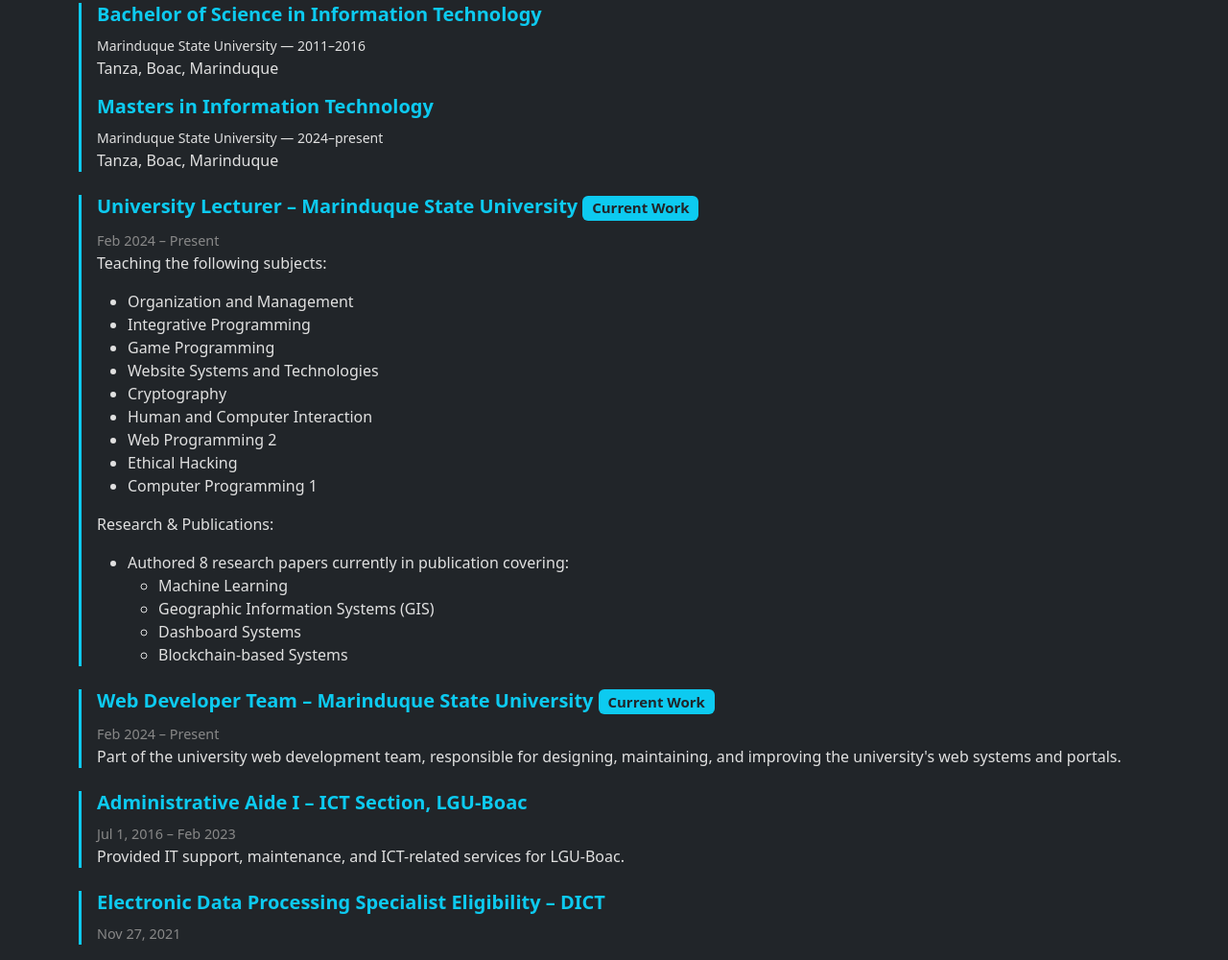
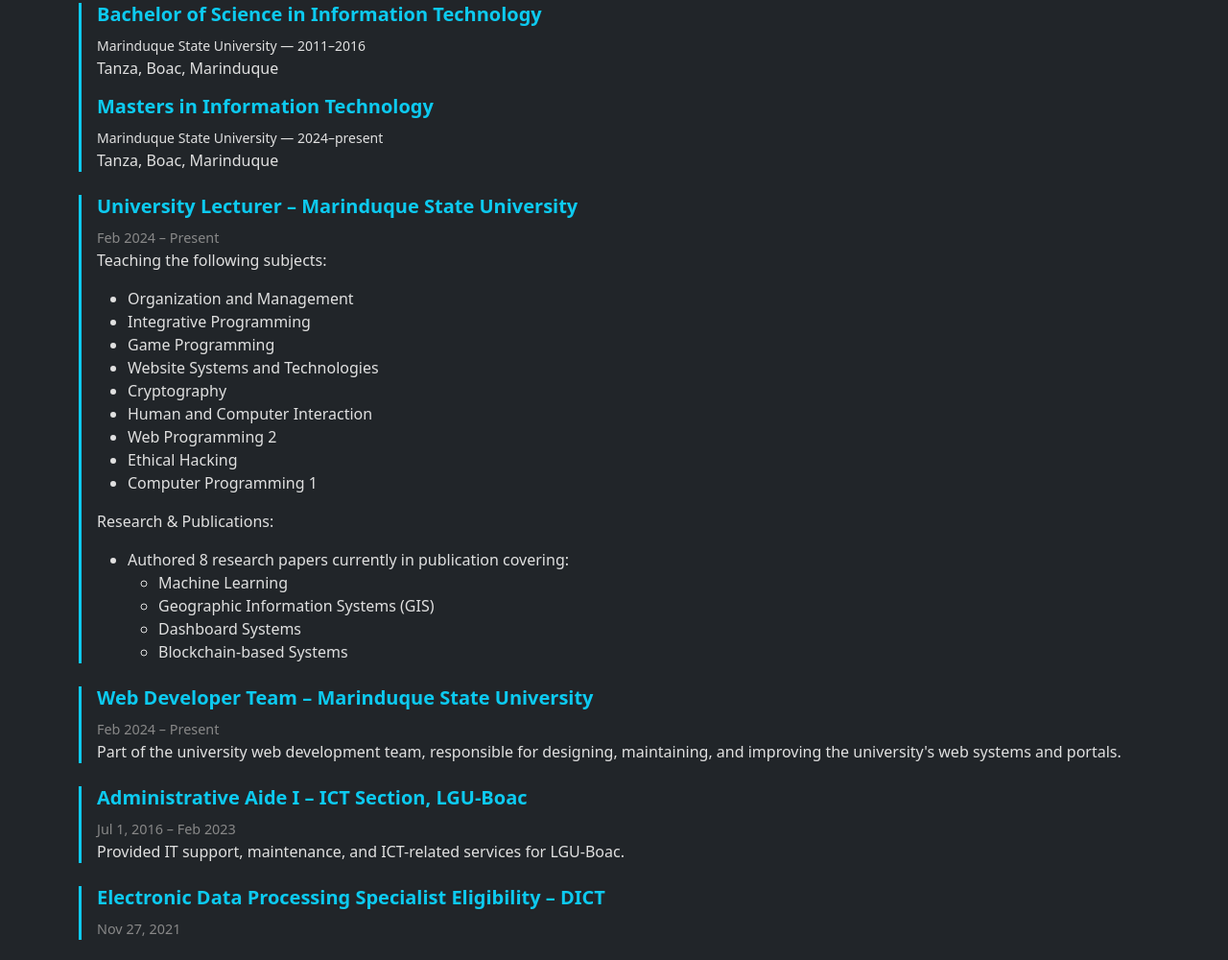
Before and after one commit to 3612kenken/3612kenken.github.io, a plain HTML site: page index.html in a window 1280 px wide. Shown: the part 8148-9148 px from the top of the page at 96% size. Drawn offline with nearby package versions, Linux system fonts and the light colour scheme.

Commit message:
Update index.html

```diff
--- a/index.html
+++ b/index.html
@@ -414,7 +414,7 @@ src="https://connect.facebook.net/en_US/sdk.js#xfbml=1&version=v23.0">
       <p>Tanza, Boac, Marinduque</p>
     </div>
     <div class="timeline-item border-start border-3 border-info ps-3 mb-4">
-      <h5 class="fw-bold text-info">University Lecturer – Marinduque State University <span class="badge bg-info text-dark">Current Work</span></h5>
+      <h5 class="fw-bold text-info">University Lecturer – Marinduque State University </h5>
       <span class="timeline-date">Feb 2024 – Present</span>
       <p>Teaching the following subjects:</p>
       <ul>
@@ -441,7 +441,7 @@ src="https://connect.facebook.net/en_US/sdk.js#xfbml=1&version=v23.0">
     </div>
 
     <div class="timeline-item border-start border-3 border-info ps-3 mb-4">
-      <h5 class="fw-bold text-info">Web Developer Team – Marinduque State University <span class="badge bg-info text-dark">Current Work</span></h5>
+      <h5 class="fw-bold text-info">Web Developer Team – Marinduque State University</h5>
       <span class="timeline-date">Feb 2024 – Present</span>
       <p>Part of the university web development team, responsible for designing, maintaining, and improving the university's web systems and portals.</p>
     </div>
```
